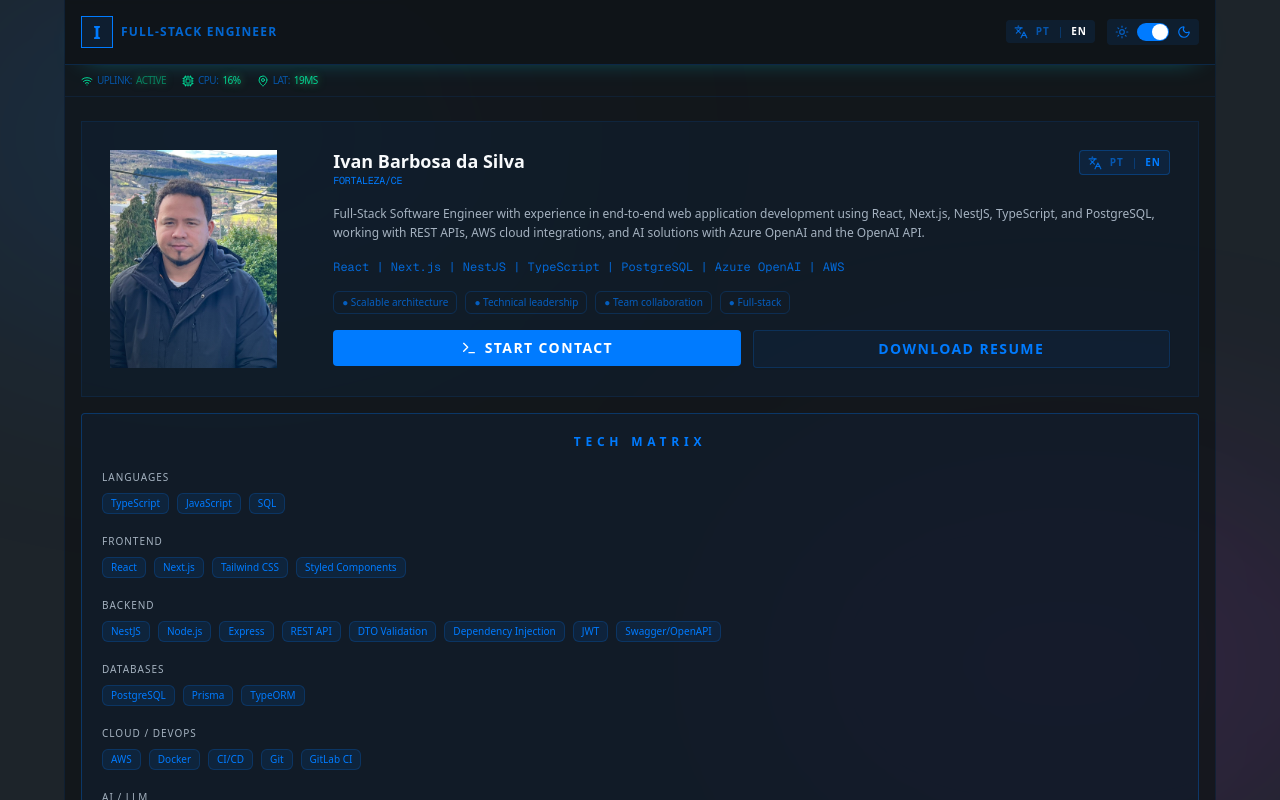
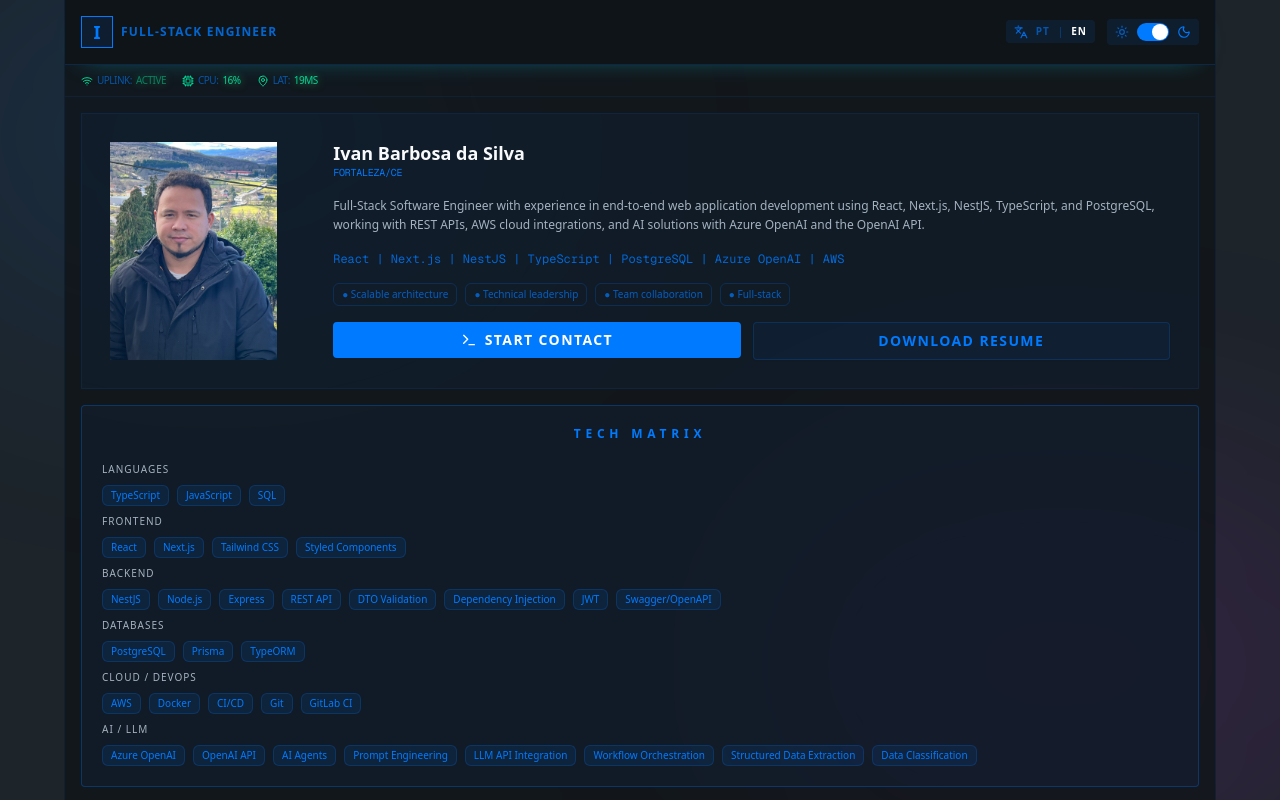
Before and after one commit to ivanbs14/Portifolio, a Next.js app: page / in a window 1280 px wide. Shown: the top 800 px of the page. Built offline with nearby package versions, Linux system fonts and the light colour scheme.

Commit message:
feat: adjust all

```diff
--- a/src/components/portfolio/hero-section.tsx
+++ b/src/components/portfolio/hero-section.tsx
@@ -1,7 +1,7 @@
 "use client";
 
 import { useEffect, useRef, useState } from "react";
-import { Languages, Linkedin, Mail, Phone, Terminal } from "lucide-react";
+import { Linkedin, Mail, Phone, Terminal } from "lucide-react";
 
 import { Avatar, AvatarFallback, AvatarImage } from "@/components/ui/avatar";
 import { Badge } from "@/components/ui/badge";
@@ -18,9 +18,15 @@ import { usePortfolioLanguage } from "@/components/portfolio/language-provider";
 import { PROFILE_BIO } from "@/data/portfolio";
 
 export function HeroSection() {
-  const { t, resumeHref, language, setLanguage } = usePortfolioLanguage();
+  const { t, resumeHref } = usePortfolioLanguage();
   const [copiedField, setCopiedField] = useState<"email" | "phone" | null>(null);
   const copyTimeoutRef = useRef<number | null>(null);
+  const translatedPrinciples = [
+    t("profile.principle.scalableArchitecture"),
+    t("profile.principle.technicalLeadership"),
+    t("profile.principle.teamCollaboration"),
+    t("profile.principle.fullStack"),
+  ];
 
   const handleCopy = async (value: string, field: "email" | "phone") => {
     try {
@@ -49,7 +55,7 @@ export function HeroSection() {
   }, []);
 
   return (
-    <section className="p-6 pt-12 pb-8 lg:px-4 lg:pt-6 lg:pb-4">
+    <section className="p-6 pt-6 pb-8 lg:px-4 lg:pt-4 lg:pb-4">
       <div className="corner-bracket overflow-hidden border border-primary/10 bg-primary/5 lg:grid lg:grid-cols-[minmax(160px,20%)_1fr] lg:p-0">
         <div className="relative hidden lg:block lg:p-7">
           <img
@@ -85,37 +91,6 @@ export function HeroSection() {
                 </div>
               </div>
 
-              <div
-                aria-label={t("header.languageSelectorAria")}
-                className="hidden items-center gap-2 rounded border border-primary/30 bg-primary/10 px-2 py-1 lg:flex"
-              >
-                <Languages className="size-3.5 text-primary/80" aria-hidden="true" />
-                <button
-                  type="button"
-                  onClick={() => setLanguage("pt")}
-                  className={`cursor-pointer text-[10px] font-bold tracking-widest uppercase transition-colors ${
-                    language === "pt"
-                      ? "text-primary"
-                      : "text-primary/60 hover:text-primary/80"
-                  }`}
-                  aria-pressed={language === "pt"}
-                >
-                  PT
-                </button>
-                <span className="text-[10px] text-primary/40">|</span>
-                <button
-                  type="button"
-                  onClick={() => setLanguage("en")}
-                  className={`cursor-pointer text-[10px] font-bold tracking-widest uppercase transition-colors ${
-                    language === "en"
-                      ? "text-primary"
-                      : "text-primary/60 hover:text-primary/80"
-                  }`}
-                  aria-pressed={language === "en"}
-                >
-                  EN
-                </button>
-              </div>
             </div>
 
             <p className="mb-4 text-[11px] leading-relaxed text-muted-foreground sm:text-xs">
@@ -127,7 +102,7 @@ export function HeroSection() {
             </span>
 
             <div className="mt-4 flex flex-wrap gap-2">
-              {PROFILE_BIO.principles.map((principle) => (
+              {translatedPrinciples.map((principle) => (
                 <Badge
                   key={principle}
                   variant="outline"
--- a/src/components/portfolio/language-provider.tsx
+++ b/src/components/portfolio/language-provider.tsx
@@ -27,6 +27,10 @@ const EN_TRANSLATIONS = {
   "hero.downloadLabel": "Download Resume",
   "profile.summary":
     "Full-Stack Software Engineer with experience in end-to-end web application development using React, Next.js, NestJS, TypeScript, and PostgreSQL, working with REST APIs, AWS cloud integrations, and AI solutions with Azure OpenAI and the OpenAI API.",
+  "profile.principle.scalableArchitecture": "Scalable architecture",
+  "profile.principle.technicalLeadership": "Technical leadership",
+  "profile.principle.teamCollaboration": "Team collaboration",
+  "profile.principle.fullStack": "Full-stack",
 
   "nav.home": "Home",
   "nav.projects": "Projects",
@@ -73,6 +77,10 @@ const UI_TRANSLATIONS: Record<PortfolioLanguage, Record<TranslationKey, string>>
     "hero.downloadLabel": "Download CV",
     "profile.summary":
       "Engenheiro de Software Full-Stack com experiencia em desenvolvimento ponta a ponta de aplicacoes web com React, Next.js, NestJS, TypeScript e PostgreSQL, atuando com APIs REST, integracoes em nuvem na AWS e solucoes de IA com Azure OpenAI e OpenAI API.",
+    "profile.principle.scalableArchitecture": "Arquitetura escalável",
+    "profile.principle.technicalLeadership": "Liderança técnica",
+    "profile.principle.teamCollaboration": "Colaboração em equipe",
+    "profile.principle.fullStack": "Full-stack",
 
     "nav.home": "Home",
     "nav.projects": "Projetos",
--- a/src/components/portfolio/tech-matrix.tsx
+++ b/src/components/portfolio/tech-matrix.tsx
@@ -32,7 +32,7 @@ export function TechMatrix() {
             {t("section.techMatrix")}
           </h2>
 
-          <div className="space-y-6 lg:space-y-5">
+          <div className="space-y-2 lg:space-y-2">
             {TECH_MATRIX.map((group) => (
               <div key={group.category}>
                 <span className="mb-2 block text-[10px] tracking-widest text-muted-foreground uppercase">
```
